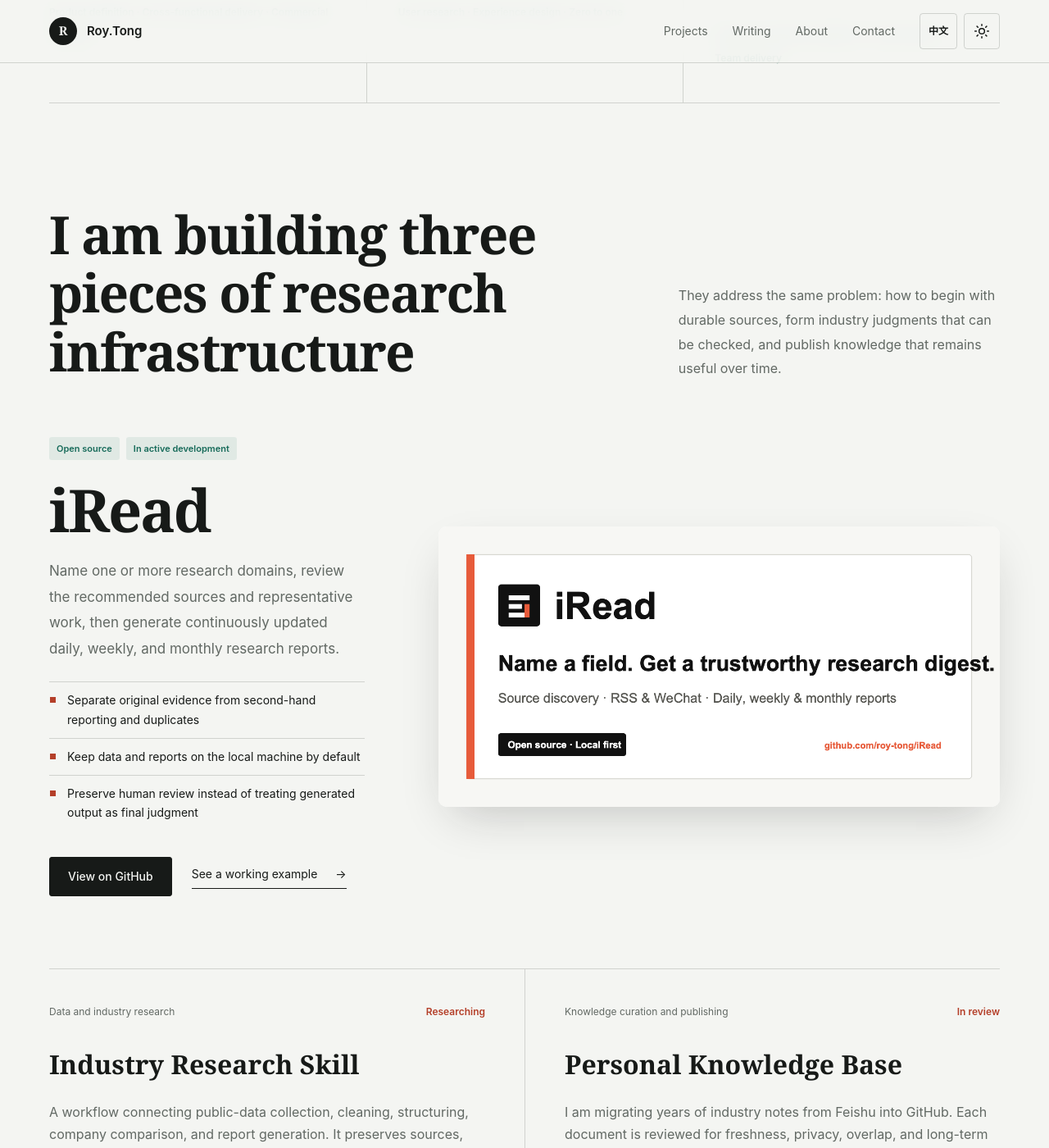
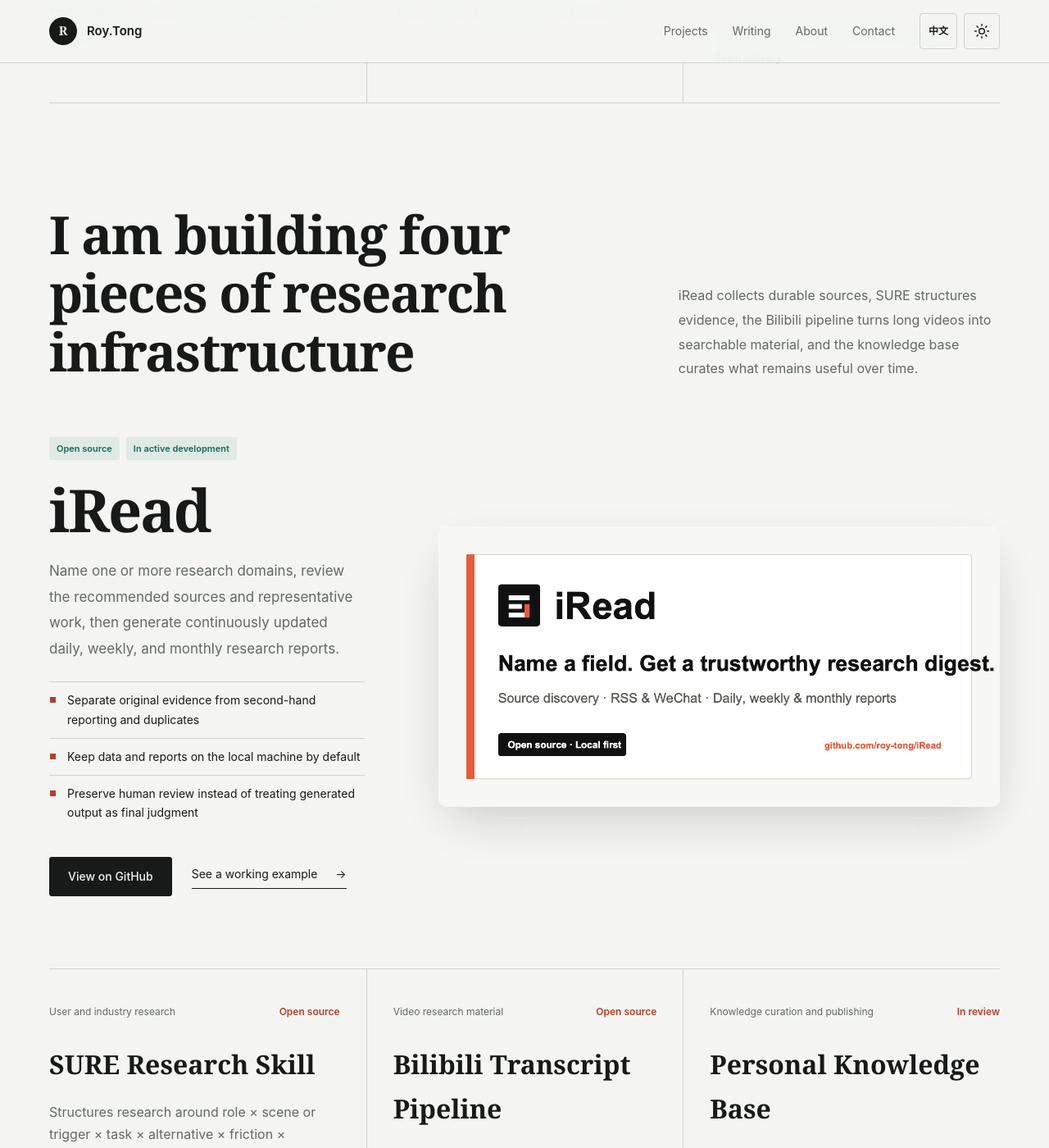
Before and after one commit to roy-tong/roy-tong.github.io, a Jekyll site: the page built from en/index.html, in a window 1280 px wide and 1400 px high, scrolled down 1155 px. Shown: the whole window at 82% size. Built offline with Jekyll 4.4.1, drawn with Linux system fonts in a browser that asks for light colours; some of the changed text lies outside the part shown.

Commit message:
publish research skill and transcript pipeline

```diff
--- a/assets/css/style.css
+++ b/assets/css/style.css
@@ -1703,18 +1703,24 @@ a {
 
 .build-flow {
   display: grid;
-  grid-template-columns: repeat(2, minmax(0, 1fr));
+  grid-template-columns: repeat(3, minmax(0, 1fr));
   border-top: 1px solid var(--line);
   border-bottom: 1px solid var(--line);
 }
 
 .build-flow > article {
-  padding: 42px 48px 44px 0;
+  padding: 42px 32px 44px;
+}
+
+.build-flow > article:first-child {
+  padding-left: 0;
+}
+
+.build-flow > article:last-child {
+  padding-right: 0;
 }
 
 .build-flow > article + article {
-  padding-right: 0;
-  padding-left: 48px;
   border-left: 1px solid var(--line);
 }
 
@@ -1748,6 +1754,20 @@ a {
 .build-flow .build-now {
   color: var(--ink);
   font-size: 14px;
+}
+
+.build-card-links {
+  display: flex;
+  margin-top: 24px;
+  align-items: center;
+  flex-wrap: wrap;
+  gap: 16px;
+}
+
+.build-card-links .button {
+  min-height: 42px;
+  padding: 10px 15px;
+  font-size: 12px;
 }
 
 .knowledge {
@@ -2116,6 +2136,22 @@ a {
 
   .build-feature {
     gap: 56px;
+  }
+
+  .build-flow {
+    grid-template-columns: 1fr;
+  }
+
+  .build-flow > article,
+  .build-flow > article:first-child,
+  .build-flow > article:last-child,
+  .build-flow > article + article {
+    padding: 34px 0;
+    border-left: 0;
+  }
+
+  .build-flow > article + article {
+    border-top: 1px solid var(--line);
   }
 
   .build-artifact {
@@ -2227,13 +2263,15 @@ a {
   }
 
   .home-actions,
-  .build-links {
+  .build-links,
+  .build-card-links {
     align-items: stretch;
     flex-direction: column;
   }
 
   .home-actions .button,
-  .build-links .button {
+  .build-links .button,
+  .build-card-links .button {
     width: 100%;
   }
 
--- a/en/index.html
+++ b/en/index.html
@@ -3,7 +3,7 @@ layout: default
 lang: en
 permalink: /en/
 title: Roy.Tong | AI Products, Intelligent Hardware, and Research Tools
-description: Roy.Tong turns emerging technology into products people can use, teams can ship, and businesses can validate—while building iRead, research skills, and a public knowledge base.
+description: Roy.Tong turns emerging technology into commercial products while building iRead, the SURE research skill, a Bilibili transcript pipeline, and a public knowledge base.
 image: /assets/images/social-preview.png
 lang_switch_url: /
 ---
@@ -40,8 +40,8 @@ lang_switch_url: /
 
 <section class="building shell" id="projects" aria-labelledby="building-title">
   <div class="building-intro">
-    <h2 id="building-title">I am building three pieces of research infrastructure</h2>
-    <p>They address the same problem: how to begin with durable sources, form industry judgments that can be checked, and publish knowledge that remains useful over time.</p>
+    <h2 id="building-title">I am building four pieces of research infrastructure</h2>
+    <p>iRead collects durable sources, SURE structures evidence, the Bilibili pipeline turns long videos into searchable material, and the knowledge base curates what remains useful over time.</p>
   </div>
 
   <article class="build-feature">
@@ -66,10 +66,24 @@ lang_switch_url: /
 
   <div class="build-flow" aria-label="Research infrastructure workflow">
     <article>
-      <div class="build-stage-meta"><span>Data and industry research</span><strong>Researching</strong></div>
-      <h3>Industry Research Skill</h3>
-      <p>A workflow connecting public-data collection, cleaning, structuring, company comparison, and report generation. It preserves sources, conflicts, and uncertainty so facts, inferences, and judgments can be reviewed separately.</p>
-      <p class="build-now"><strong>Currently validating:</strong> provenance tracking, conflicting-evidence handling, and auditable data tables.</p>
+      <div class="build-stage-meta"><span>User and industry research</span><strong>Open source</strong></div>
+      <h3>SURE Research Skill</h3>
+      <p>Structures research around role × scene or trigger × task × alternative × friction × consequence × evidence level, with six sampling frames, E0–E5 evidence levels, and a quality-audit workflow.</p>
+      <p class="build-now"><strong>Use it to:</strong> turn public data, user evidence, and industry judgments into traceable, reviewable research.</p>
+      <div class="build-card-links">
+        <a class="button secondary" href="https://github.com/roy-tong/sure-user-demand-research/archive/refs/heads/main.zip">Download Skill</a>
+        <a class="text-link" href="https://github.com/roy-tong/sure-user-demand-research">View on GitHub <span>→</span></a>
+      </div>
+    </article>
+    <article>
+      <div class="build-stage-meta"><span>Video research material</span><strong>Open source</strong></div>
+      <h3>Bilibili Transcript Pipeline</h3>
+      <p>Connects public-video audio extraction, audio normalization, Whisper transcription or English translation, and Markdown, SRT, and JSON output in one local workflow.</p>
+      <p class="build-now"><strong>Available as:</strong> a batchable, resumable CLI and a Codex Skill that can be invoked in natural language.</p>
+      <div class="build-card-links">
+        <a class="button secondary" href="https://github.com/roy-tong/bilibili-transcript-pipeline/releases/latest">Download / Use</a>
+        <a class="text-link" href="https://github.com/roy-tong/bilibili-transcript-pipeline">View on GitHub <span>→</span></a>
+      </div>
     </article>
     <article>
       <div class="build-stage-meta"><span>Knowledge curation and publishing</span><strong>In review</strong></div>
```
Also changed, not shown: index.html (+21 -7 lines).
